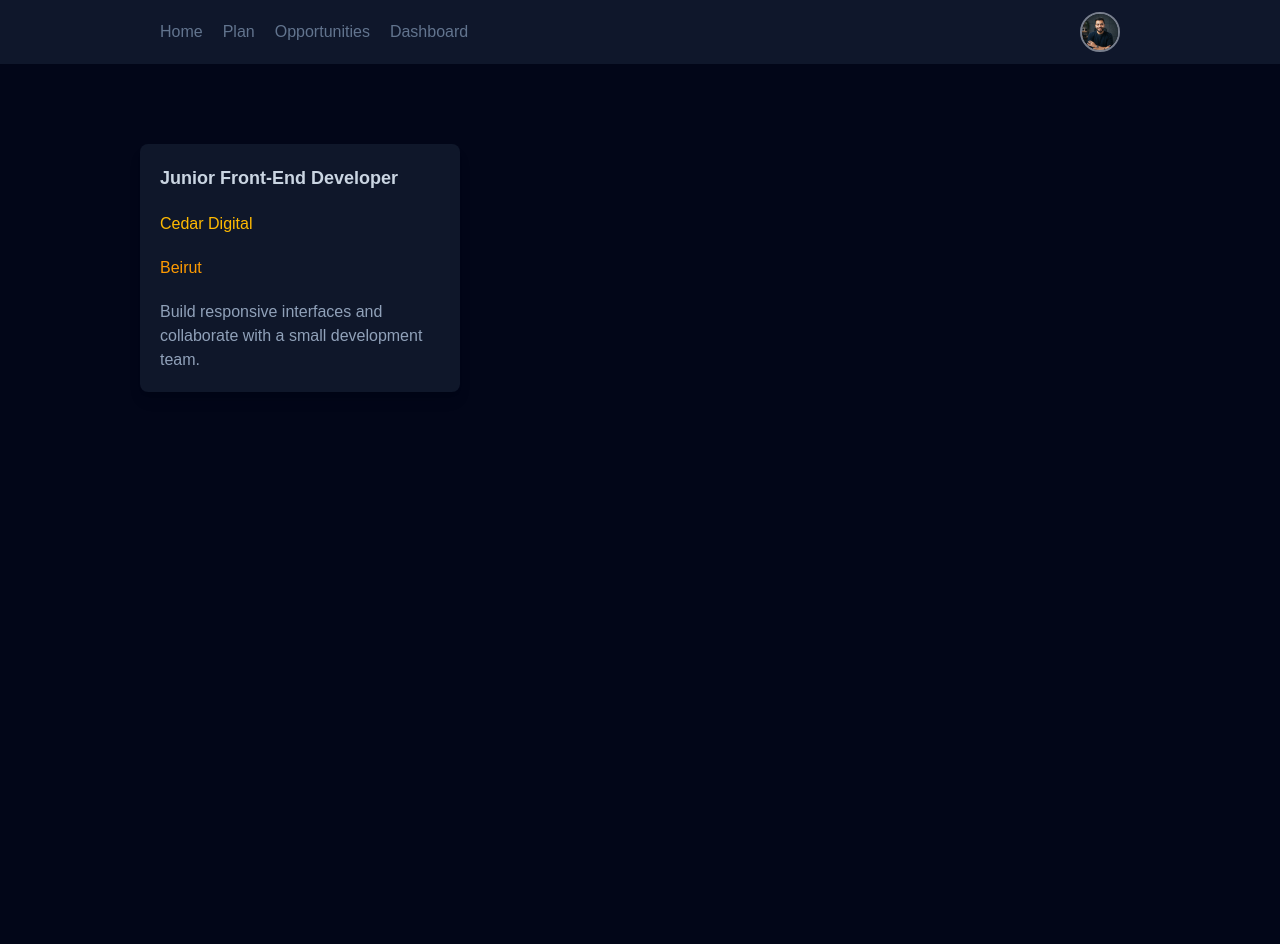
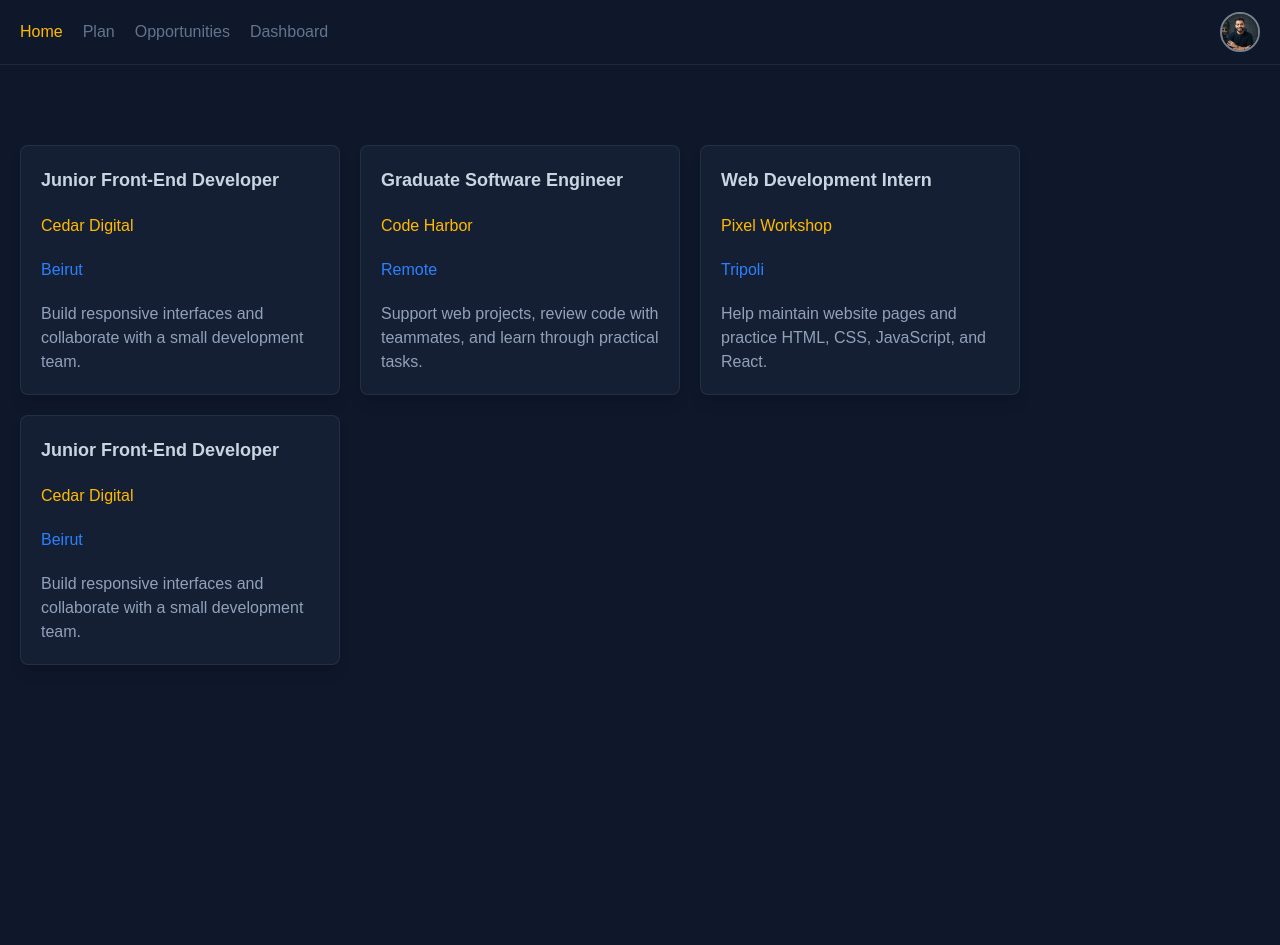
Before and after one commit to AsledinAdem/yehia-career-path, a Next.js app: page /opportunities in a window 1280 px wide. Built offline with nearby package versions, Linux system fonts and the light colour scheme.

Commit message:
add dashboard and opportunities page modifies

```diff
--- /dev/null
+++ b/src/app/dashboard/page.tsx
@@ -0,0 +1,7 @@
+import React from "react";
+
+const page = () => {
+  return <div className="h-screen mt-20 mx-auto max-w-325">Dashboard</div>;
+};
+
+export default page;
--- a/src/app/layout.tsx
+++ b/src/app/layout.tsx
@@ -24,9 +24,9 @@ export default function RootLayout({ children }: LayoutProps<"/">) {
       lang="en"
       className={`${geistSans.variable} ${geistMono.variable} h-full antialiased`}
     >
-      <body className="min-h-full flex flex-col">
+      <body className="min-h-full flex flex-col ">
         <Navbar />
-        <div className=" bg-slate-950 text-slate-400 min-h-full">
+        <div className=" bg-slate-900 text-slate-400 min-h-full">
           {children}
         </div>
       </body>
--- /dev/null
+++ b/src/app/opportunities/[id]/page.tsx
@@ -0,0 +1,7 @@
+const page = () => {
+  return (
+    <div className="h-screen mt-20 mx-auto max-w-325">single opportunity</div>
+  );
+};
+
+export default page;
--- a/src/app/opportunities/page.tsx
+++ b/src/app/opportunities/page.tsx
@@ -1,20 +1,21 @@
-import React from "react";
-
+import opportunities from "../../data/opportunities.js";
 const page = () => {
   return (
     <div className="h-screen ">
-      <div className="flex flex-wrap gap-5 mt-20 mx-auto max-w-250">
-        <div className="flex flex-col gap-5 bg-slate-800/50 rounded-lg shadow-lg text-slate-400 p-5 w-80 cursor-pointer hover:bg-slate-700/50 transition-colors duration-300">
-          <h1 className="text-lg text-slate-300 font-semibold">
-            Junior Front-End Developer
-          </h1>
-          <p className="text-amber-400">Cedar Digital</p>
-          <p className="text-amber-500">Beirut</p>
-          <p>
-            Build responsive interfaces and collaborate with a small development
-            team.
-          </p>
-        </div>
+      <div className="flex flex-wrap gap-5 mt-20 mx-auto max-w-325 px-5 ">
+        {opportunities.map((oportunity) => (
+          <div
+            className="flex flex-col gap-5 bg-slate-800/50 rounded-lg shadow-lg text-slate-400 p-5 sm:max-w-80 cursor-pointer hover:bg-slate-700/50 transition-all duration-300 w-full border border-slate-700/50 hover:scale-98"
+            key={oportunity.id}
+          >
+            <h1 className="text-lg text-slate-300 font-semibold">
+              {oportunity.title}
+            </h1>
+            <p className="text-amber-400">{oportunity.company}</p>
+            <p className="text-blue-500">{oportunity.location}</p>
+            <p>{oportunity.description}</p>
+          </div>
+        ))}
       </div>
     </div>
   );
--- a/src/app/page.tsx
+++ b/src/app/page.tsx
@@ -3,8 +3,8 @@ import React from "react";
 
 const page = () => {
   return (
-    <div className="bg-slate-950 text-slate-400 h-screen  w-full px-5">
-      <div className="flex flex-col justify-center gap-5 mt-20 mx-auto max-w-250">
+    <div className=" h-screen  w-full px-5">
+      <div className="flex flex-col justify-center gap-5 mt-20 mx-auto max-w-325">
         <h1 className="text-3xl font-semibold text-slate-200">
           Hello <span className="text-amber-500">Yehia,</span>
         </h1>
--- a/src/app/plan/page.tsx
+++ b/src/app/plan/page.tsx
@@ -1,7 +1,55 @@
 import React from "react";
 
 const page = () => {
-  return <div className="h-screen mt-20 mx-auto max-w-250">plan </div>;
+  return (
+    <div className="h-screen mt-20 mx-auto max-w-325 flex flex-col item-center space-y-30 px-10">
+      {/* milston bar */}
+      <div className="w-full flex items-center justify-between max-w-92.5 md:max-w-250 mx-auto">
+        <div className="rounded-full  border-2 border-slate-500  w-10 h-10 flex items-center justify-center text-slate-400 relative ">
+          <p className="font-semibold">1</p>
+          <span className="absolute -bottom-8 text-slate-400/50 text-sm">
+            Prepare
+          </span>
+        </div>
+
+        <div className="rounded-full  border-2 border-slate-500  w-10 h-10 flex items-center justify-center text-slate-400 relative">
+          <p className="font-semibold">2</p>
+          <span className="absolute -bottom-8 text-slate-400/50 text-sm">
+            Achive
+          </span>
+        </div>
+
+        <div className="rounded-full  border-2 border-slate-500  w-10 h-10 flex items-center justify-center text-slate-400 relative">
+          <p className="font-semibold">3</p>
+          <span className="absolute -bottom-8 text-slate-400/50 text-sm">
+            Finised
+          </span>
+        </div>
+      </div>
+
+      {/* filling form */}
+      <div className="w-full bg-slate-800 h-96 rounded-xl border border-slate-700 ">
+        <div className="w-full p-7 flex items-center justify-between">
+          {/* 1 */}
+          <div className="w-full flex flex-col justify-center gap-5 bg-slate-600">
+            <div>Prepare</div>
+            <form action="#">
+              <div className="flex items-center  gap-2 text-sm">
+                <input type="checkbox" name="cv" />
+                <label htmlFor="cv">Prepare CV</label>
+              </div>
+            </form>
+          </div>
+        </div>
+
+        {/* 2 */}
+        {/* <div>achive</div> */}
+
+        {/* 3 */}
+        {/* <div>finished</div> */}
+      </div>
+    </div>
+  );
 };
 
 export default page;
--- a/src/component/Navbar.tsx
+++ b/src/component/Navbar.tsx
@@ -1,33 +1,45 @@
+"use client";
 import Link from "next/link";
 import Image from "next/image";
 import profileImage from "../../public/profile_image.png";
+import { useState } from "react";
 
 const Navbar = () => {
+  const [clicked, setClicked] = useState("Home"); //Home, Plan, Opportunities, Dashboar
+
   return (
-    <div className="bg-slate-900 text-slate-500 w-full  py-3">
-      <div className="flex items-center justify-between mx-auto max-w-250">
+    <div className="bg-slate-900 text-slate-500 border-b border-slate-800 w-full  py-3">
+      <div className="flex items-center justify-between mx-auto max-w-325">
         <nav className="flex items-center space-x-5 px-5 ">
           <Link
             href="/"
-            className="hover:text-amber-400 transition-colors duration-300"
+            className={`hover:text-amber-400 transition-colors duration-300 ${clicked === "Home" ? "text-amber-400" : ""} `}
+            onClick={() => setClicked("Home")}
           >
             Home
           </Link>
-          <Link
-            href="/plan"
-            className="hover:text-amber-400 transition-colors duration-300"
-          >
-            Plan
-          </Link>
+
+          <div>
+            <Link
+              href="/plan"
+              className={`hover:text-amber-400 transition-colors duration-300 ${clicked === "Plan" ? "text-amber-400" : ""} `}
+              onClick={() => setClicked("Plan")}
+            >
+              Plan
+            </Link>
+            {/* <div className="border-b-2 border-amber-500"></div> */}
+          </div>
           <Link
             href="/opportunities"
-            className="hover:text-amber-400 transition-colors duration-300"
+            className={`hover:text-amber-400 transition-colors duration-300 ${clicked === "Opportunities" ? "text-amber-400" : ""} `}
+            onClick={() => setClicked("Opportunities")}
           >
             Opportunities
           </Link>
           <Link
             href="/dashboard"
-            className="hover:text-amber-400 transition-colors duration-300"
+            className={`hover:text-amber-400 transition-colors duration-300 ${clicked === "Dashboard" ? "text-amber-400" : ""} `}
+            onClick={() => setClicked("Dashboard")}
           >
             Dashboard
           </Link>
--- /dev/null
+++ b/src/data/opportunities.js.js
@@ -0,0 +1,36 @@
+const opportunities = [
+  {
+    id: "1",
+    title: "Junior Front-End Developer",
+    company: "Cedar Digital",
+    location: "Beirut",
+    description:
+      "Build responsive interfaces and collaborate with a small development team.",
+  },
+  {
+    id: "2",
+    title: "Graduate Software Engineer",
+    company: "Code Harbor",
+    location: "Remote",
+    description:
+      "Support web projects, review code with teammates, and learn through practical tasks.",
+  },
+  {
+    id: "3",
+    title: "Web Development Intern",
+    company: "Pixel Workshop",
+    location: "Tripoli",
+    description:
+      "Help maintain website pages and practice HTML, CSS, JavaScript, and React.",
+  },
+  {
+    id: "4",
+    title: "Junior Front-End Developer",
+    company: "Cedar Digital",
+    location: "Beirut",
+    description:
+      "Build responsive interfaces and collaborate with a small development team.",
+  },
+];
+
+export default opportunities;
```
